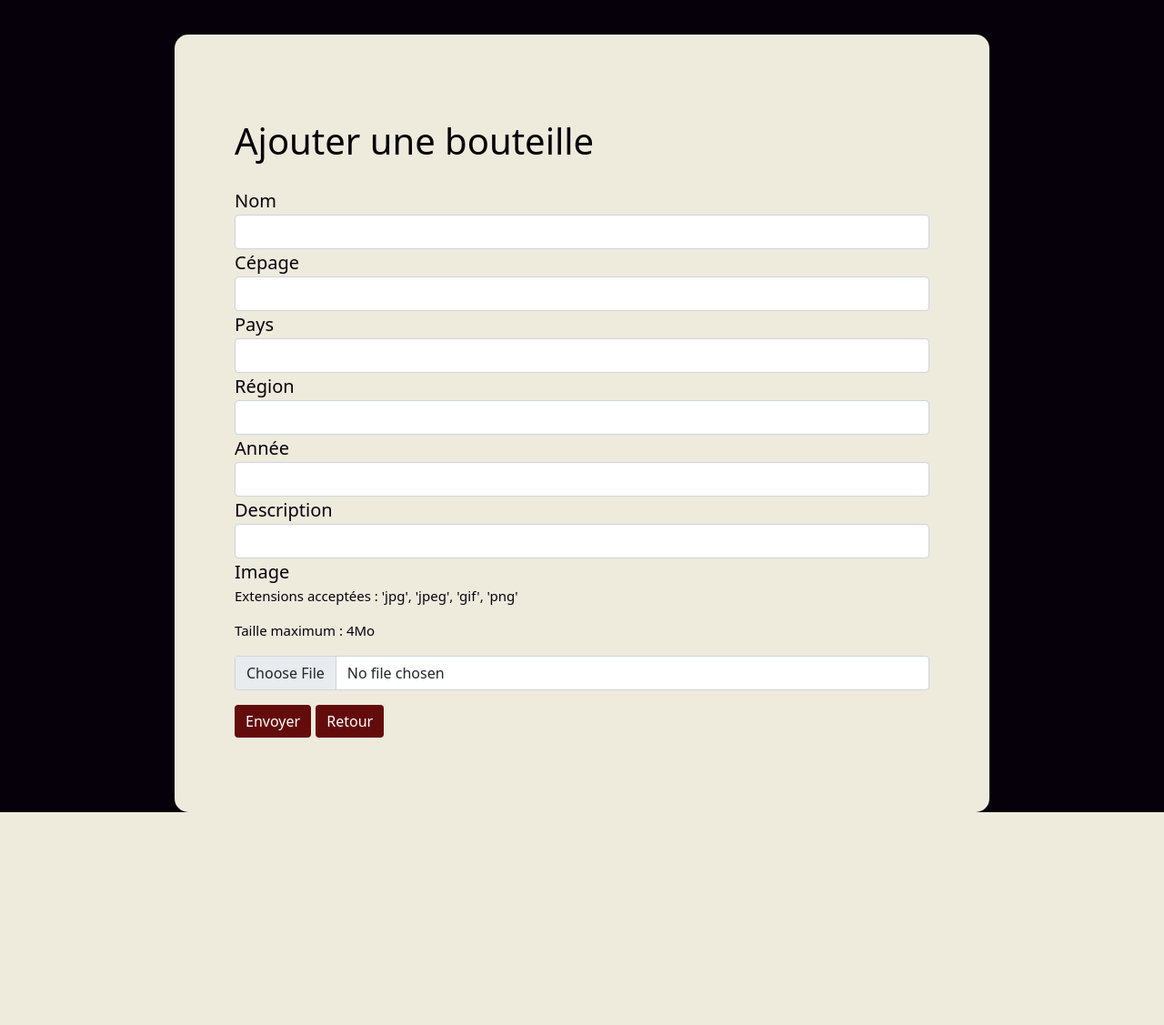
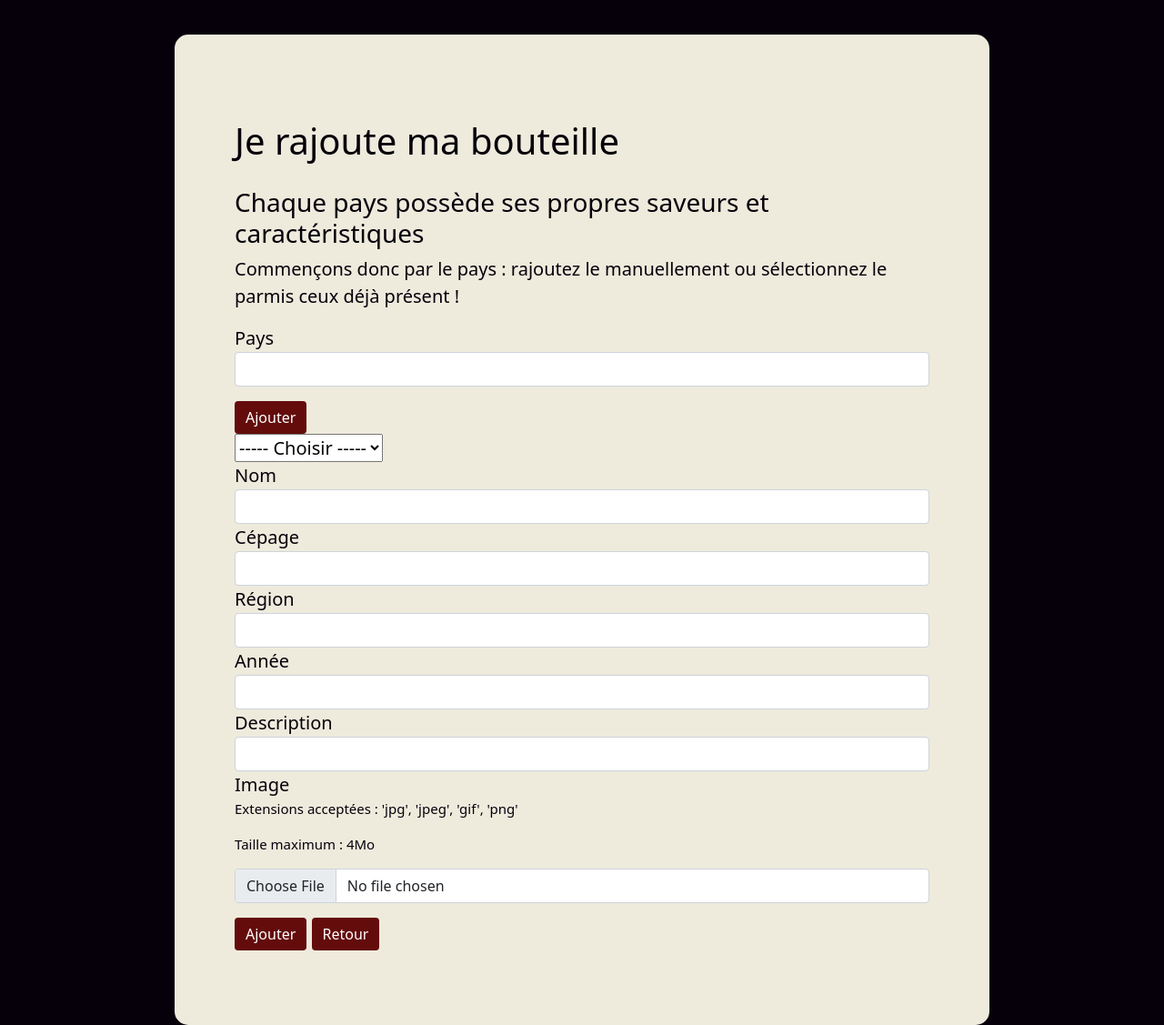
Before and after one commit to Camilo-FR/my-cave, a PHP site: page /my-cave/index.php?url=addform in a window 1280 px wide. Shown: the whole page at 91% size. Before the commit the page ends 893 px from the top, so only its background shows below. Run offline with PHP 8.4, Linux system fonts and the light colour scheme; tables that the repository leaves empty or names only in its code hold one stand-in row (values such as "Sample post").

Commit message:
ajout de l'input et du select pays dans addform

```diff
--- a/index.php
+++ b/index.php
@@ -15,6 +15,9 @@ session_start();
         }
         elseif($url === 'addform') {
             require './php/template/addform.php';
+        }
+        elseif($url === 'addbottle') {
+            require './php/form_conditions/add.php';
         }
         elseif($url === 'edit') {
             require './php/template/editform.php';
--- a/php/fonctions/fonctions.php
+++ b/php/fonctions/fonctions.php
@@ -14,18 +14,18 @@ function valid_data($data) {
 
 // CREATE : Ajouter des bouteilles
 
-function addbottle(string $nom, string $cepage, string $pays, string $region, string $description, string $image, int $annee) {
+function addbottle(string $nom, string $cepage, int $pays, string $region, string $description, string $image, int $annee) {
 
     $db;
     connexion($db);
 
     try {
-        $query = $db->prepare("INSERT INTO bouteilles(nom, cepage, pays, region, description, image, annee)
-                VALUES(:nom,:cepage,:pays, :region, :description, :image, :annee)");
+        $query = $db->prepare("INSERT INTO bouteilles(nom, cepage, id_pays, region, description, image, annee)
+                VALUES(:nom, :cepage, :pays, :region, :description, :image, :annee)");
 
         $query->bindValue(':nom',$nom, PDO::PARAM_STR);
         $query->bindValue(':cepage',$cepage, PDO::PARAM_STR);
-        $query->bindValue(':pays',$pays, PDO::PARAM_STR);
+        $query->bindValue(':pays',$pays, PDO::PARAM_INT);
         $query->bindValue(':region',$region, PDO::PARAM_STR);
         $query->bindValue(':description',$description, PDO::PARAM_STR);
         $query->bindValue(':image',$image, PDO::PARAM_STR);
--- a/php/form_conditions/add.php
+++ b/php/form_conditions/add.php
@@ -1,6 +1,6 @@
 <?php
     require('php/fonctions/fonctions.php');
-
+    // var_dump($_POST);
     if($_POST){
         if(isset($_POST['nom']) && !empty($_POST['nom'])
         && isset($_POST['cepage']) && !empty($_POST['cepage'])
@@ -50,7 +50,6 @@
 
             addbottle($nom, $cepage, $pays, $region, $description, $image, $annee);
 
-
             $_SESSION['message'] = "Bouteille ajouté";
             header('Location: http://localhost/my-cave/');
 
--- a/php/template/addform.php
+++ b/php/template/addform.php
@@ -1,6 +1,16 @@
 <?php
 
 require('php/form_conditions/add.php');
+
+$db;
+connexion($db);
+
+$sql = 'SELECT * FROM pays';
+
+$query = $db->prepare($sql);
+$query->execute();
+
+$result = $query->fetchAll(PDO::FETCH_ASSOC);
 
 
 ?>
@@ -22,8 +32,32 @@ require('php/form_conditions/add.php');
     <main class="container">
         <div class="row">
             <section class="col-12">
-            <h1>Ajouter une bouteille</h1>
-            <form action="" method="POST" enctype="multipart/form-data">
+            <h1>Je rajoute ma bouteille</h1>
+            <h3>Chaque pays possède ses propres saveurs et caractéristiques</h3>
+            <p>Commençons donc par le pays : rajoutez le manuellement ou sélectionnez le parmis ceux déjà présent !</p>
+
+            <form action="" method="POST">
+                <div class="form-group">
+                    <label for="pays">Pays</label>
+                    <input type="text" id="pays" name="pays" class="form-control">
+                </div>
+                <button class="btn btn-primary" type="submit">Ajouter</button>
+            </form>
+
+            <form action="addbottle" method="POST" enctype="multipart/form-data">
+                <div class="form-group">
+                    <select name="pays" id="">
+                        <option value="">----- Choisir -----</option>
+                        <?php
+                    foreach($result as $country) {
+                        ?>
+                        <option value="<?= $country['id'] ?>"> <?= $country['pays'] ?></option>
+                        <?php
+                        }
+                        ?>
+                    </select>
+                </div>
+
                 <div class="form-group">
                 <label for="nom">Nom</label>
                 <input type="text" id="nom" name="nom" class="form-control">
@@ -31,10 +65,6 @@ require('php/form_conditions/add.php');
                 <div class="form-group">
                 <label for="cepage">Cépage</label>
                 <input type="text" id="cepage" name="cepage" class="form-control">
-                </div>
-                <div class="form-group">
-                <label for="pays">Pays</label>
-                <input type="text" id="pays" name="pays" class="form-control">
                 </div>
                 <div class="form-group">
                 <label for="region">Région</label>
@@ -54,7 +84,7 @@ require('php/form_conditions/add.php');
                 <p class="text-image">Taille maximum : 4Mo</p>
                 <input type="file" id="image" name="image" class="form-control" >
                 </div>
-                <p><button class="btn btn-primary" type="submit">Envoyer</button> <a href="index.php" class="btn btn-primary">Retour</a></p>
+                <p><button class="btn btn-primary" type="submit">Ajouter</button> <a href="index.php" class="btn btn-primary">Retour</a></p>
             </form>
             </section>
         </div>
```
Also changed, not shown: php/template/home.php (+10 -3 lines), design/images/613cf47431b555.91672620.jpg (added), design/images/613cf64fc764c4.45783077.jpg (added).
